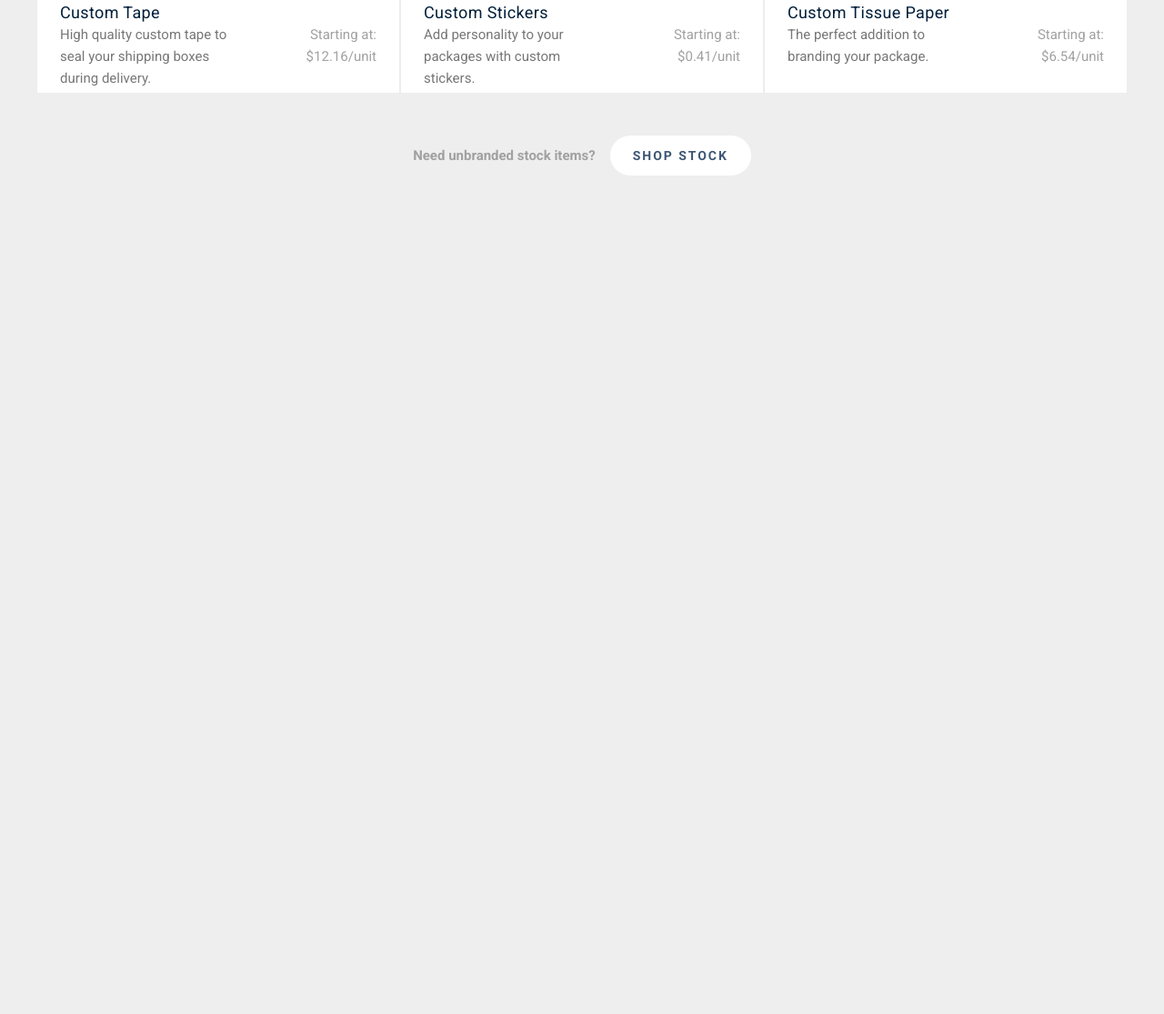
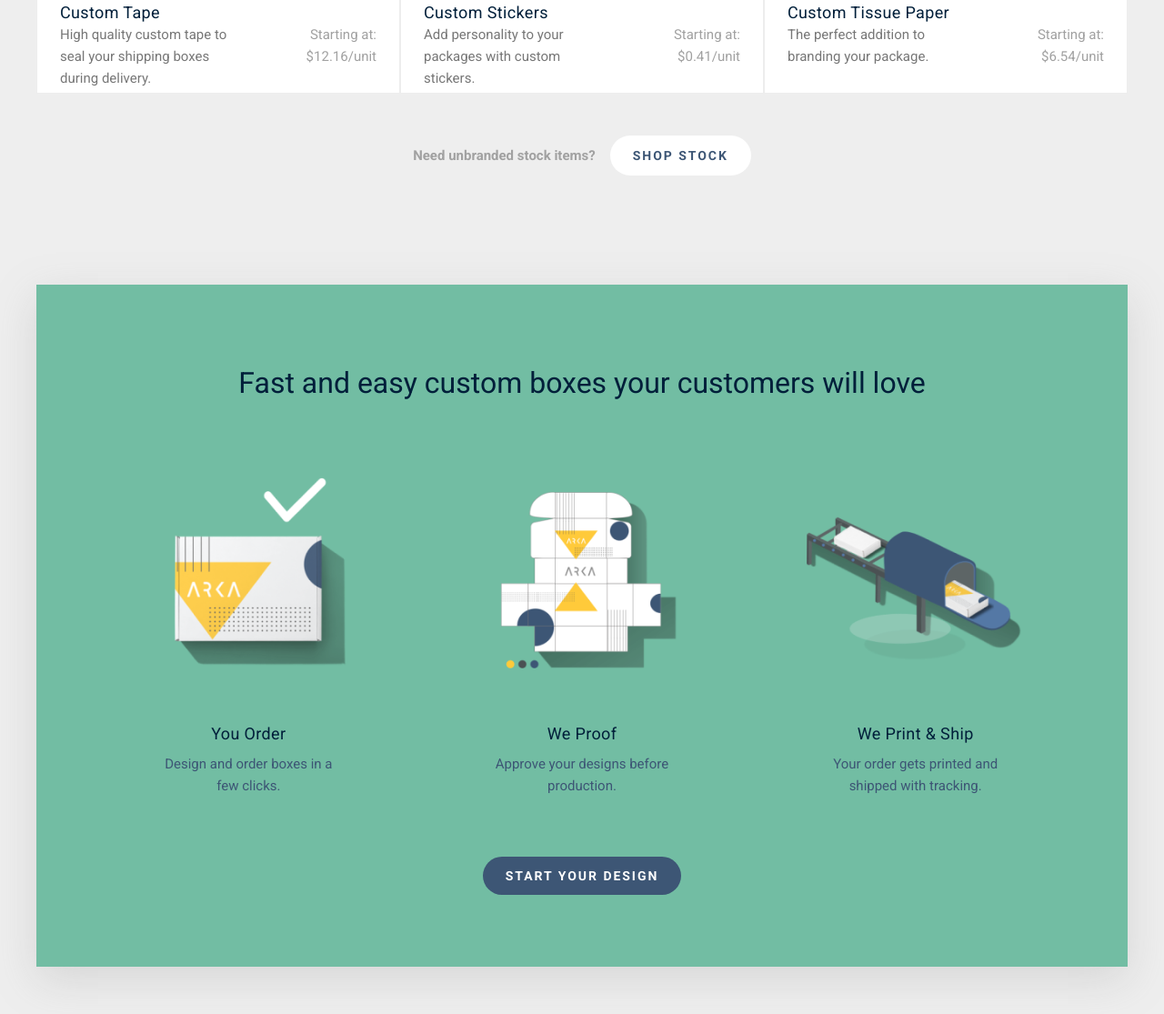
Before and after one commit to mkdir-s/arka, a plain HTML site: page index.html in a window 1280 px wide. Shown: the part 1711-2826 px from the top of the page at 91% size. Before the commit the page ends 2024 px from the top, so only its background shows below. Drawn offline with Linux system fonts and the light colour scheme.

Commit message:
feat: add custom section

```diff
--- a/assets/css/main.scss
+++ b/assets/css/main.scss
@@ -211,3 +211,62 @@ body {
         }
     }
 }
+.custom {
+    &__box {
+        background: #72BDA3;
+        box-shadow: 0px 14px 44px rgba(143, 143, 143, 0.25);
+        padding: 88px 50px;
+        margin-bottom: 158px;
+        &-title {
+            font-size: 32px;
+            line-height: 41px;
+            text-align: center;
+            color: #011F3A;
+            margin-bottom: 46px;
+        }
+        &-items {
+            display: grid;
+            grid-template-columns: repeat(3, 1fr);
+            grid-column: 100px;
+            margin-bottom: 75px;
+        }
+        &-button {
+            text-align: center;
+        }
+        &-button a {
+            background: #3D5675;
+            border-radius: 44px;
+            padding: 13px 25px;
+            font-weight: 700;
+            font-size: 14px;
+            line-height: 18px;
+            text-align: center;
+            letter-spacing: 1.96px;
+            text-transform: uppercase;
+            color: #FFFFFF;
+            text-decoration: none;
+        }
+    }
+    &__item {
+        text-align: center;
+        &-img {
+            text-align: center;
+        }
+        &-title {
+            font-size: 18px;
+            line-height: 23px;
+            text-align: center;
+            letter-spacing: 0.36px;
+            color: #011F3A;
+            margin-bottom: 10px;
+        }
+        &-descr {
+            font-size: 15px;
+            line-height: 24px;
+            text-align: center;
+            color: #3D5675;
+            width: 196px;
+            margin: 0 auto;
+        }
+    }
+}
--- a/index.html
+++ b/index.html
@@ -105,6 +105,31 @@
             </div>
         </div>
     </section>
+    <section class="custom">
+        <div class="container">
+            <div class="custom__box">
+                <h3 class="custom__box-title">Fast and easy custom boxes your customers will love</h3>
+                <div class="custom__box-items">
+                    <div class="custom__box-item custom__item">
+                        <div class="custom__item-img"><img src="assets/images/custom-1.png" alt="book"></div>
+                        <h5 class="custom__item-title">You Order</h5>
+                        <p class="custom__item-descr">Design and order boxes in a few clicks.</p>
+                    </div>
+                    <div class="custom__box-item custom__item">
+                        <div class="custom__item-img"><img src="assets/images/custom-2.png" alt="carton"></div>
+                        <h5 class="custom__item-title">We Proof</h5>
+                        <p class="custom__item-descr">Approve your designs before production.</p>
+                    </div>
+                    <div class="custom__box-item custom__item">
+                        <div class="custom__item-img"><img src="assets/images/custom-3.png" alt="producing"></div>
+                        <h5 class="custom__item-title">We Print & Ship</h5>
+                        <p class="custom__item-descr">Your order gets printed and shipped with tracking.</p>
+                    </div>
+                </div>
+                <div class="custom__box-button"><a href="#">Start your design</a></div>
+            </div>
+        </div>
+    </section>
 
     <script src="assets/js/main.js"></script>
 </body>
```
Also changed, not shown: assets/css/main.css, assets/images/custom-1.png (added), assets/images/custom-2.png (added), assets/images/custom-3.png (added), 1 other file.
